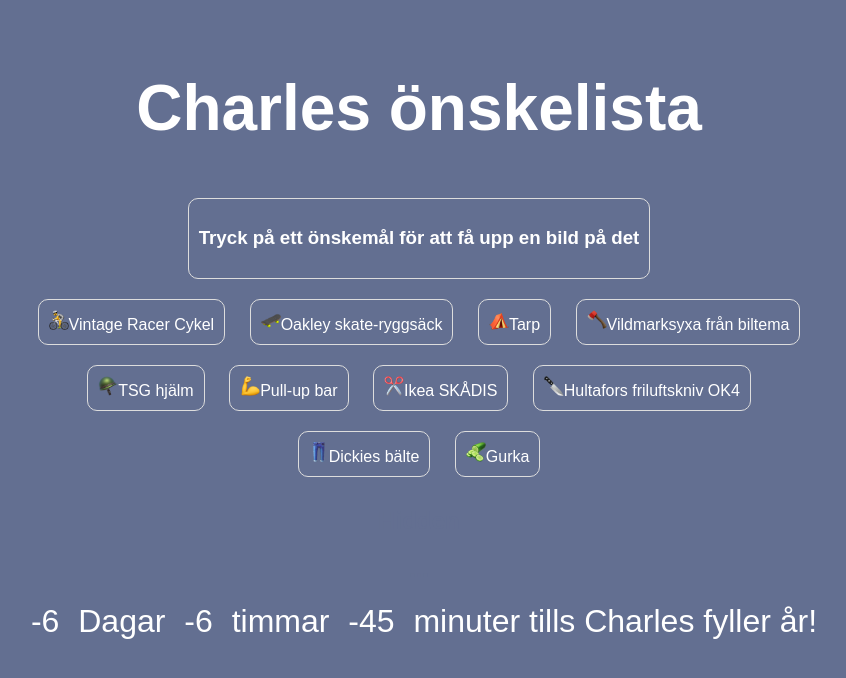
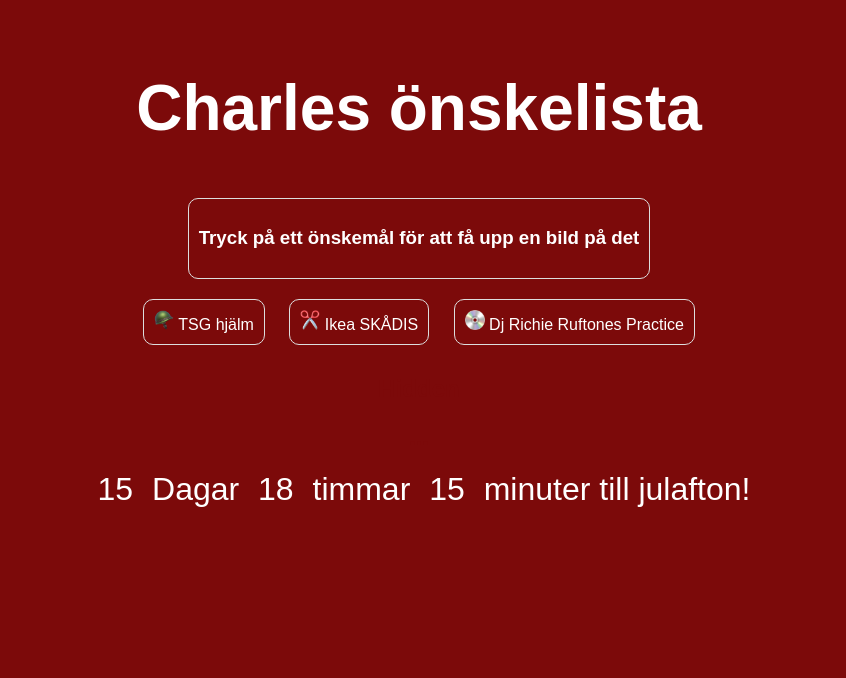
Before and after one commit to charlesbylander/charlesbylander, a plain HTML site: page index.html in a window 1280 px wide. Shown: the whole page, without its empty margins (221-1067 px from the left). Drawn offline with Linux system fonts and the light colour scheme.

Commit message:
Add files via upload

```diff
--- a/index.html
+++ b/index.html
@@ -8,15 +8,7 @@
     <link rel="stylesheet" href="style.css">
     <link rel="website icon" type="png"
     href="icon.png">
-    <!-- Google tag (gtag.js) -->
-<script async src="https://www.googletagmanager.com/gtag/js?id=G-EGMW3PX81D"></script>
-<script>
-  window.dataLayer = window.dataLayer || [];
-  function gtag(){dataLayer.push(arguments);}
-  gtag('js', new Date());
 
-  gtag('config', 'G-EGMW3PX81D');
-</script>
 </head>
 
 <body>
@@ -29,16 +21,9 @@
 
         <div class="wishlist" id="wishlist">
             <!-- önskningar -->
-            <div class="wishlist-item" onclick="showImage('images/cykel')"><img src="icon/cykel-icon.png" alt="Cykel" width="20" height="20">Vintage Racer Cykel</div>
-            <div class="wishlist-item" onclick="showImage('images/ryggsäck')"><img src="icon/ryggsäck-icon.png" alt="Ryggsäck" width="20" height="20">Oakley skate-ryggsäck</div>
-            <div class="wishlist-item" onclick="showImage('images/tarp')"><img src="icon/tarp-icon.png" alt="Tarp" width="20" height="20">Tarp</div>
-            <div class="wishlist-item" onclick="showImage('images/yxa')"><img src="icon/yxa-icon.png" alt="Yxa" width="20" height="20">Vildmarksyxa från biltema</div>
-            <div class="wishlist-item" onclick="showImage('images/hjälm')"><img src="icon/hjälm-icon.png" alt="Hjälm" width="20" height="20">TSG hjälm</div>
-            <div class="wishlist-item" onclick="showImage('images/bar')"><img src="icon/bar-icon.png" alt="Bar" width="20" height="20">Pull-up bar</div>
-            <div class="wishlist-item" onclick="showImage('images/pegboard')"><img src="icon/pegboard-icon.png" alt="Pegboard" width="20" height="20">Ikea SKÅDIS</div>
-            <div class="wishlist-item" onclick="showImage('images/kniv')"><img src="icon/kniv-icon.png" alt="Kniv" width="20" height="20">Hultafors friluftskniv OK4</div>
-            <div class="wishlist-item" onclick="showImage('images/bälte')"><img src="icon/bälte-icon.png" alt="Kniv" width="20" height="20">Dickies bälte</div>
-            <div class="wishlist-item" onclick="showImage('images/gurka')"><img src="icon/gurka-icon.png" alt="Kniv" width="20" height="20">Gurka</div>
+            <div class="wishlist-item" onclick="showImage('images/hjälm')"><img src="icon/hjälm-icon.png" alt=" Hjälm" width="20" height="20"> TSG hjälm</div>
+            <div class="wishlist-item" onclick="showImage('images/pegboard')"><img src="icon/pegboard-icon.png" alt="Pegboard" width="20" height="20"> Ikea SKÅDIS</div>
+            <div class="wishlist-item" onclick="showImage('images/dj')"><img src="icon/dj-icon.png" alt="Pegboard" width="20" height="20"> Dj Richie Ruftones Practice</div>
         </div>
 
         <h2>Hidden</h2>
--- a/script.js
+++ b/script.js
@@ -3,7 +3,7 @@ const countdownElement = document.getElementById('countdown');
 
 function updateCountdown() {
     const today = new Date();
-    const birthday = new Date('2023-12-03');
+    const birthday = new Date('2023-12-24');
 
     const difference = birthday - today;
 
@@ -14,7 +14,7 @@ function updateCountdown() {
     countdownElement.innerHTML = `
         <span class="countdown-number">${days}</span> Dagar
         <span class="countdown-number">${hours}</span> timmar
-        <span class="countdown-number">${minutes}</span> minuter tills Charles fyller år!
+        <span class="countdown-number">${minutes}</span> minuter till julafton!
     `;
 }
 
--- a/style.css
+++ b/style.css
@@ -1,5 +1,5 @@
 body {
-    background-color: #636f91;
+    background-color: #7c0a0a;
     color: #ffffff;
     font-family: Arial, sans-serif;
     text-align: center;
@@ -21,7 +21,7 @@ h1 {
 }
 
 h2 {
-    color: #636f91;
+    color: #7c0a0a;
 }
 
 .wishlist-item {
@@ -56,7 +56,7 @@ h2 {
     top: 50%;
     left: 50%;
     transform: translate(-50%, -50%);
-    background-color: #414b68;
+    background-color: #5a1010;
     padding: 40px;
     box-shadow: 0px 0px 10px #000000;
 }
```
Also changed, not shown: icon.png, icon/dj-icon.png (added), images/Dj.png (added).
